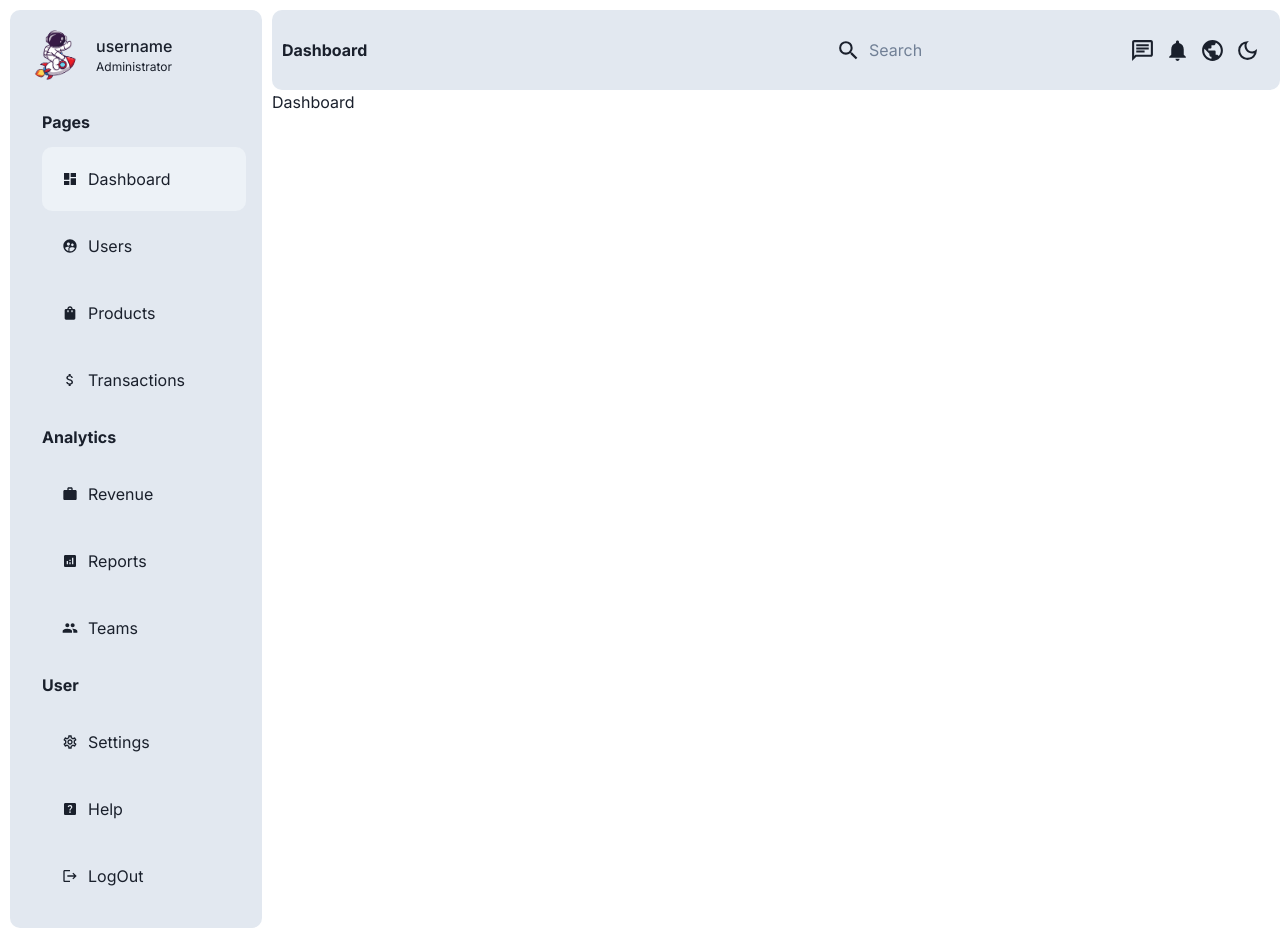
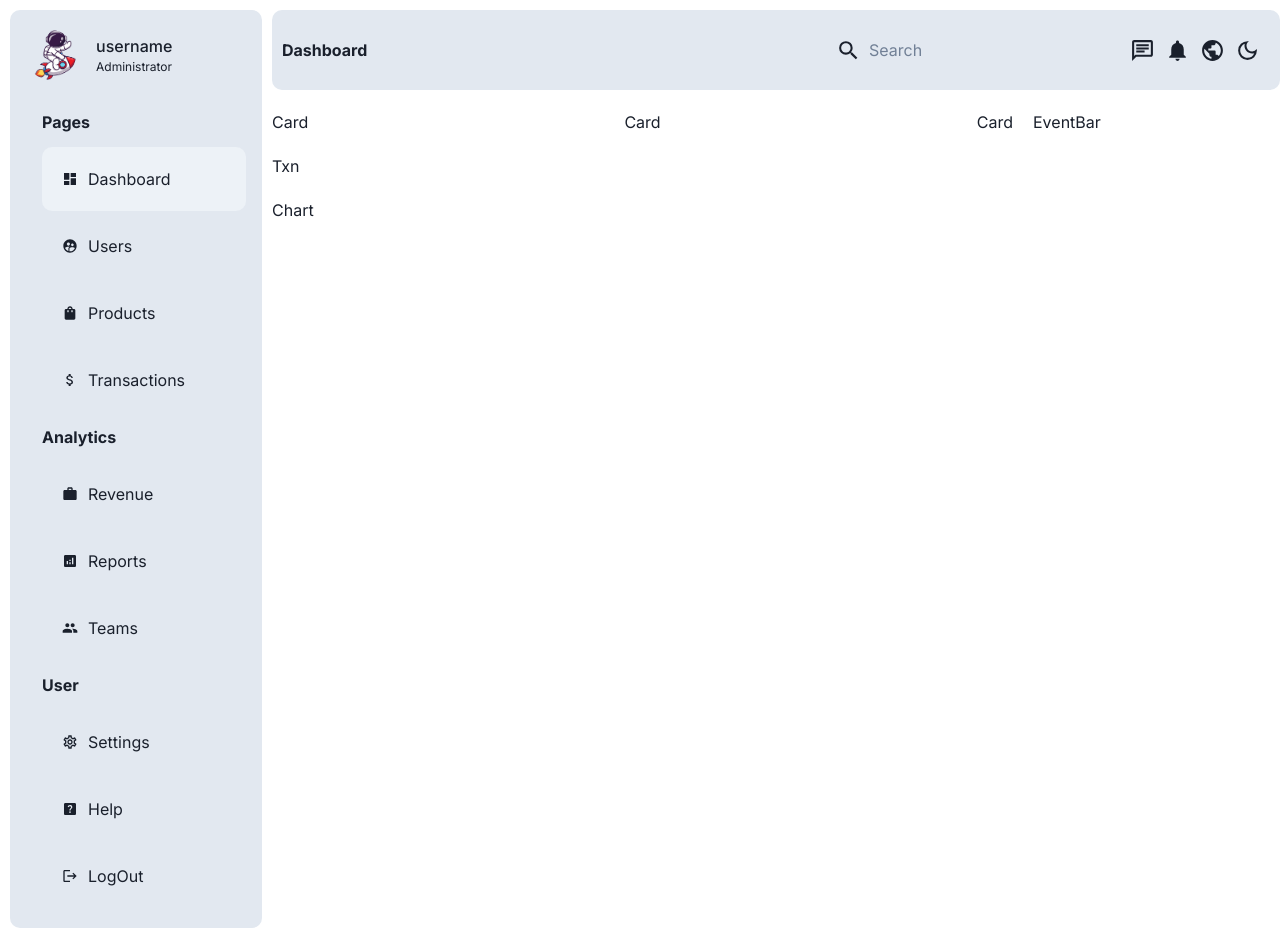
Before and after one commit to SafeAck/frontend, a Next.js app: page /dashboard in a window 1280 px wide. Built offline with nearby package versions, Linux system fonts and the light colour scheme.

Commit message:
create dashboard components

```diff
--- a/app/dashboard/page.tsx
+++ b/app/dashboard/page.tsx
@@ -1,5 +1,32 @@
-const Dashboard = () => {
-    return <div>Dashboard</div>;
+import { Box, Flex } from "@chakra-ui/react";
+
+import Card from "../ui/dashboard/card/card";
+import Chart from "../ui/dashboard/chart/chart";
+import EventBar from "../ui/dashboard/eventbar/eventbar";
+import Transactions from "../ui/dashboard/transactions/transactions";
+
+const Dashboard: React.FC = () => {
+    return (
+        // wrapper
+        <Flex gap="20px" marginTop="20px">
+            {/* // main */}
+            <Flex flex={3} flexDirection="column" gap="20px">
+                {/* //Cards */}
+                <Flex gap="20px" justifyContent="space-between">
+                    <Card />
+                    <Card />
+                    <Card />
+                </Flex>
+                <Transactions />
+                <Chart />
+            </Flex>
+
+            {/* // side */}
+            <Box flex={1}>
+                <EventBar />
+            </Box>
+        </Flex>
+    );
 };
 
 export default Dashboard;
--- /dev/null
+++ b/app/ui/dashboard/card/card.tsx
@@ -0,0 +1,7 @@
+import { Flex } from "@chakra-ui/react";
+
+const Card: React.FC = () => {
+    return <Flex>Card</Flex>;
+};
+
+export default Card;
--- /dev/null
+++ b/app/ui/dashboard/chart/chart.tsx
@@ -0,0 +1,7 @@
+import { Flex } from "@chakra-ui/react";
+
+const Chart: React.FC = () => {
+    return <Flex>Chart</Flex>;
+};
+
+export default Chart;
--- /dev/null
+++ b/app/ui/dashboard/eventbar/eventbar.tsx
@@ -0,0 +1,7 @@
+import { Flex } from "@chakra-ui/react";
+
+const EventBar: React.FC = () => {
+    return <Flex>EventBar</Flex>;
+};
+
+export default EventBar;
--- /dev/null
+++ b/app/ui/dashboard/transactions/transactions.tsx
@@ -0,0 +1,7 @@
+import { Flex } from "@chakra-ui/react";
+
+const Transactions: React.FC = () => {
+    return <Flex>Txn</Flex>;
+};
+
+export default Transactions;
```
